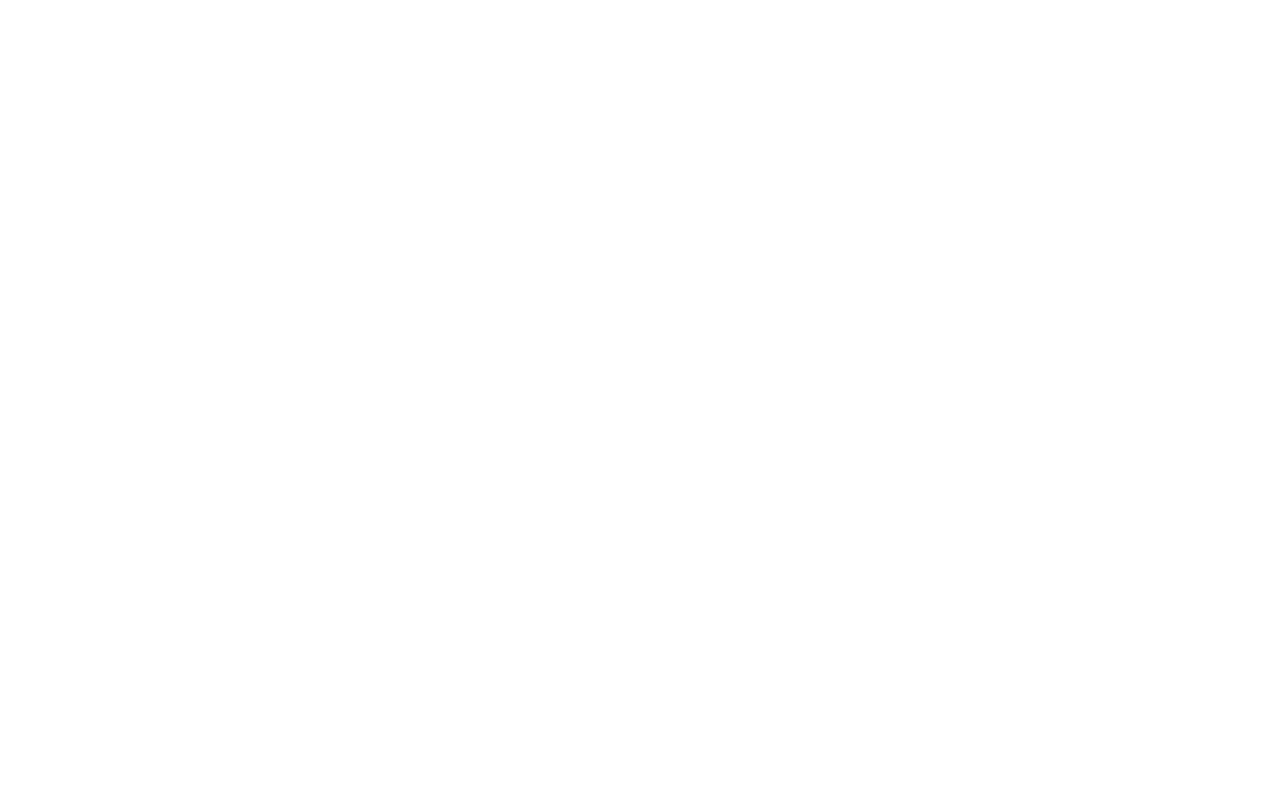
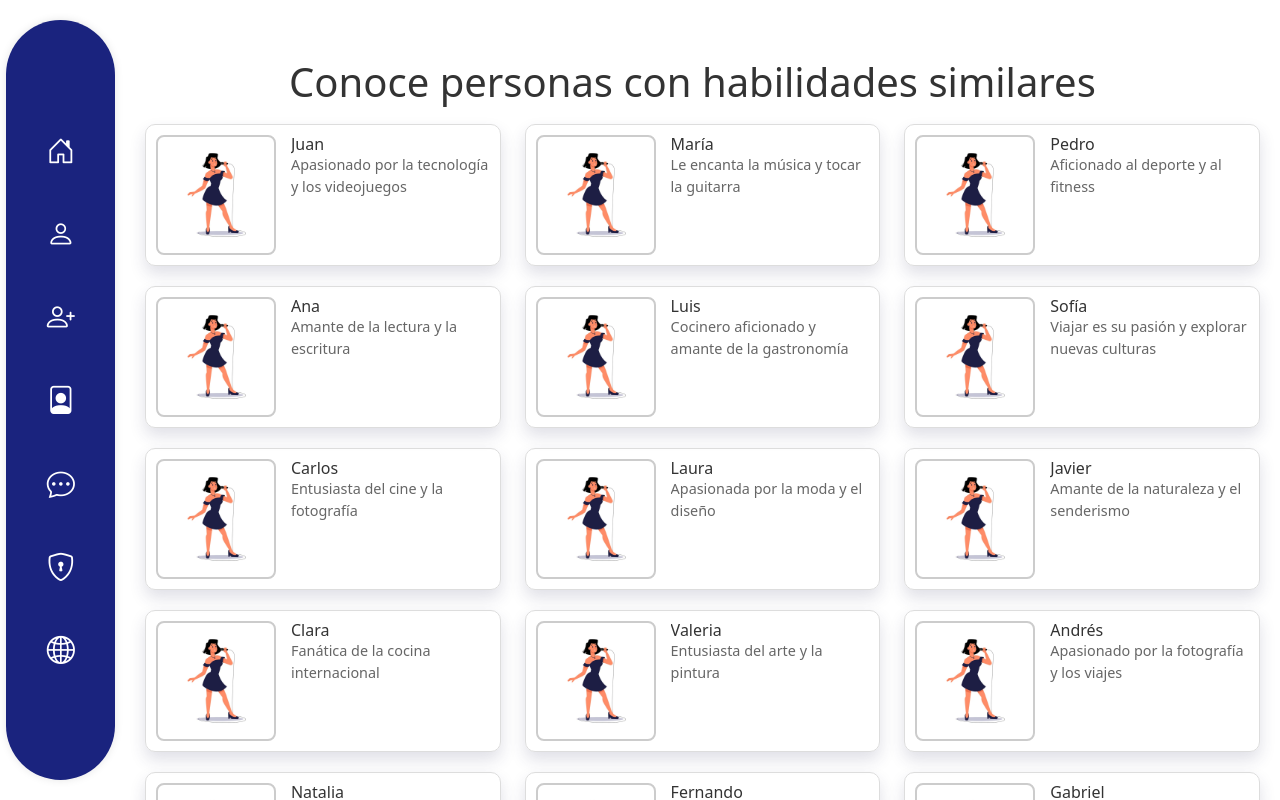
Before and after one commit to ksta11/TradeTalentSocialNetwork, a React (Vite) app: page /AllMembers in a window 1280 px wide. Before the commit this address had no page. Shown: the top 800 px of the page. Built offline with nearby package versions, Linux system fonts and the light colour scheme.

Commit message:
Se anadio lo relacionado a una nueva card horizontal , se agrego una nueva pagina de All Members

```diff
--- a/src/App.jsx
+++ b/src/App.jsx
@@ -1,6 +1,6 @@
 import { Routes, Route } from 'react-router-dom';
 import LayoutWithSidebar from './components/pages/LayoutNavbar';
-import { Home, Login, Register,Profile, Chat, Admin } from './components/pages';
+import { Home, Login, Register,Profile, Chat, Admin, AllMembers } from './components/pages';
 import 'bootstrap-icons/font/bootstrap-icons.css';
 
 function App() {
@@ -14,6 +14,13 @@
             <Admin />
           </LayoutWithSidebar>
           } />
+
+          <Route path="/AllMembers" element={
+          <LayoutWithSidebar>
+            <AllMembers />
+          </LayoutWithSidebar>
+          } />
+
         <Route path="/" element={
           <LayoutWithSidebar>
             <Home />
--- /dev/null
+++ b/src/components/molecules/HorizontalCard.css
@@ -0,0 +1,60 @@
+.horizontal-card {
+
+    display: flex;
+    align-items: start;
+    border: 1px solid #ddd;
+    border-radius: 10px;
+    padding: 10px;
+    box-shadow: rgba(50, 50, 93, 0.15) 0px 8px 16px;
+    overflow: hidden;
+    margin: 10px;
+    width: 100%;
+    max-width: 100%; /* Ajusta el ancho máximo según sea necesario */
+    transition: transform 0.3s, box-shadow 0.3s; /* Añade transición para suavizar el efecto */
+}
+
+.horizontal-card:hover {
+    transform: scale(1.05); /* Aumenta el tamaño de la tarjeta al pasar el mouse */
+    box-shadow: rgba(50, 50, 93, 0.25) 0px 12px 24px; /* Aumenta la sombra para un efecto más destacado */
+}
+
+.horizontal-card-img {
+    width: 120px; /* Ajusta el tamaño de la imagen */
+    height: 120px;
+    margin-right: 15px;
+    object-fit: cover; /* Asegura que la imagen no se deforme */
+    border-radius: 8px;
+    border: 2px solid #ccc;
+    padding: 2px;
+}
+
+.horizontal-card-body {
+    flex: 1;
+    display: flex;
+    flex-direction: column;
+    justify-content: center;
+    overflow: hidden;
+}
+
+.horizontal-card-title {
+    font-size: 1em; /* Disminuye el tamaño de la fuente para mejor ajuste */
+    color: #333;
+    margin: 0;
+    white-space: normal; /* Permite que el texto sea multilineal */
+    overflow: hidden;
+    text-overflow: ellipsis;
+    display: -webkit-box;
+    -webkit-box-orient: vertical;
+}
+
+.horizontal-card-text {
+    font-size: 0.9em; /* Ajusta el tamaño de la fuente */
+    color: #666;
+    margin: 0;
+    white-space: normal; /* Permite múltiples líneas */
+    overflow: hidden;
+    text-overflow: ellipsis;
+    display: -webkit-box;
+
+    -webkit-box-orient: vertical;
+}
--- /dev/null
+++ b/src/components/molecules/HorizontalCard.jsx
@@ -0,0 +1,14 @@
+import React from 'react';
+import './HorizontalCard.css'; // Asegúrate de importar el CSS correspondiente
+
+export function HorizontalCard({ className, title, content, imageUrl }) {
+    return (
+        <div className={`horizontal-card ${className}`}>
+            <img src={imageUrl} alt={title} className="horizontal-card-img" />
+            <div className="horizontal-card-body">
+                <h5 className="horizontal-card-title">{title}</h5>
+                <p className="horizontal-card-text">{content}</p>
+            </div>
+        </div>
+    );
+}
--- a/src/components/molecules/Navbar.jsx
+++ b/src/components/molecules/Navbar.jsx
@@ -13,7 +13,8 @@
             <IconLink icon="bi-person-plus" to="/register"  tooltipText="Register" />
             <IconLink icon="bi-file-person" to="/profile"  tooltipText="Profile"/>
             <IconLink icon="bi-chat-dots" to="/chat" tooltipText="Chat"/>
-            <IconLink icon="bi-person" to="/admin" tooltipText="Admin"/>
+            <IconLink icon="bi-shield-lock" to="/admin" tooltipText="Admin"/>
+            <IconLink icon="bi bi-globe2" to="/AllMembers" tooltipText="All Members"/>
           </Nav>
         </div>
       </div>
--- /dev/null
+++ b/src/components/pages/AllMembers.jsx
@@ -0,0 +1,60 @@
+import React from 'react';
+import { HorizontalCard } from '../molecules/HorizontalCard';
+import './AllMembers.css';
+
+export function AllMembers() {
+
+    const cardsProfiles = [
+        { className: "Usuario 1", title: "Juan", content: "Apasionado por la tecnología y los videojuegos", imageUrl: "/Singer.webp" },
+        { className: "Usuario 2", title: "María", content: "Le encanta la música y tocar la guitarra", imageUrl: "/Singer.webp" },
+        { className: "Usuario 3", title: "Pedro", content: "Aficionado al deporte y al fitness", imageUrl: "/Singer.webp" },
+        { className: "Usuario 4", title: "Ana", content: "Amante de la lectura y la escritura", imageUrl: "/Singer.webp" },
+        { className: "Usuario 5", title: "Luis", content: "Cocinero aficionado y amante de la gastronomía", imageUrl: "/Singer.webp" },
+        { className: "Usuario 6", title: "Sofía", content: "Viajar es su pasión y explorar nuevas culturas", imageUrl: "/Singer.webp" },
+        { className: "Usuario 7", title: "Carlos", content: "Entusiasta del cine y la fotografía", imageUrl: "/Singer.webp" },
+        { className: "Usuario 8", title: "Laura", content: "Apasionada por la moda y el diseño", imageUrl: "/Singer.webp" },
+        { className: "Usuario 9", title: "Javier", content: "Amante de la naturaleza y el senderismo", imageUrl: "/Singer.webp" },
+        { className: "Usuario 10", title: "Clara", content: "Fanática de la cocina internacional", imageUrl: "/Singer.webp" },
+        { className: "Usuario 12", title: "Valeria", content: "Entusiasta del arte y la pintura", imageUrl: "/Singer.webp" },
+        { className: "Usuario 13", title: "Andrés", content: "Apasionado por la fotografía y los viajes", imageUrl: "/Singer.webp" },
+        { className: "Usuario 14", title: "Natalia", content: "Le encanta el yoga y la meditación", imageUrl: "/Singer.webp" },
+        { className: "Usuario 15", title: "Fernando", content: "Aficionado a la música clásica y el piano", imageUrl: "/Singer.webp" },
+        { className: "Usuario 16", title: "Gabriel", content: "Apasionado por la astronomía y las estrellas", imageUrl: "/Singer.webp" },
+        { className: "Usuario 17", title: "Isabel", content: "Le gusta la jardinería y las plantas", imageUrl: "/Singer.webp" },
+        { className: "Usuario 18", title: "Ricardo", content: "Entusiasta de los deportes extremos y la aventura", imageUrl: "/Singer.webp" },
+        { className: "Usuario 19", title: "Lucía", content: "Amante de la fotografía y el arte digital", imageUrl: "/Singer.webp" },
+        { className: "Usuario 20", title: "Mateo", content: "Apasionado por la historia y la arqueología", imageUrl: "/Singer.webp" },
+        { className: "Usuario 21", title: "Camila", content: "Le encanta la cocina vegana y la nutrición", imageUrl: "/Singer.webp" },
+        { className: "Usuario 22", title: "Sebastián", content: "Aficionado a los deportes acuáticos y la pesca", imageUrl: "/Singer.webp" },
+        { className: "Usuario 23", title: "Valentina", content: "Entusiasta del diseño gráfico y la ilustración", imageUrl: "/Singer.webp" },
+        { className: "Usuario 24", title: "Nicolás", content: "Apasionado por la tecnología y la robótica", imageUrl: "/Singer.webp" },
+        { className: "Usuario 25", title: "Santiago", content: "Le gusta el senderismo y la exploración de montañas", imageUrl: "/Singer.webp" },
+        { className: "Usuario 26", title: "Renata", content: "Amante de los animales y el voluntariado", imageUrl: "/Singer.webp" },
+        { className: "Usuario 27", title: "Diego", content: "Aficionado a la astronomía y la observación de estrellas", imageUrl: "/Singer.webp" },
+        { className: "Usuario 28", title: "Elena", content: "Le encanta el cine clásico y la crítica de películas", imageUrl: "/Singer.webp" }
+    ];
+
+    return (
+        <div className="container px-2 py-5">
+            <div>
+                <h1 className='text-center'>Conoce personas con habilidades similares</h1>
+            </div>
+
+            <div className="row flex">
+                {cardsProfiles.map((card) => (
+                    <div key={card.title} className="col-md-4 col-12">
+                        <HorizontalCard
+                            className={card.className}
+                            title={card.title}
+                            content={card.content}
+                            imageUrl={card.imageUrl}
+                        />
+                    </div>
+                ))}
+            </div>
+        </div>
+
+
+
+    );
+}
--- a/src/components/pages/index.js
+++ b/src/components/pages/index.js
@@ -5,3 +5,4 @@
 export { Chat } from './Chat'
 export { Video } from './Video'
 export { Admin } from './Admin'
+export { AllMembers } from './AllMembers'
```
Also changed, not shown: src/components/pages/AllMembers.css (added).
